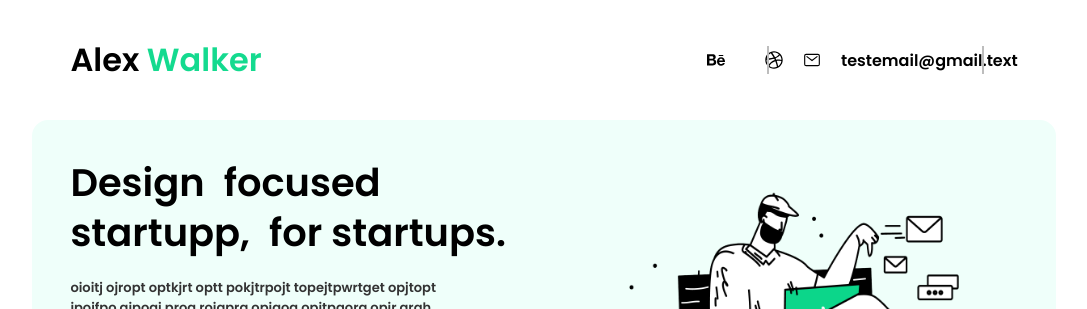
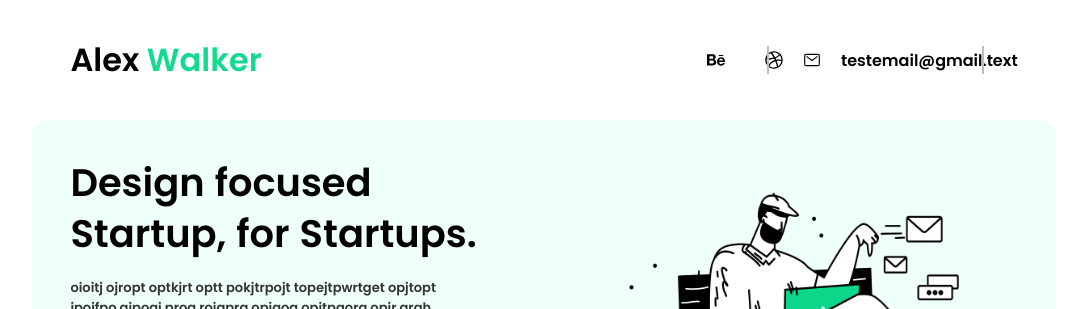
Before and after one commit to Zaker237/learn-framer-motion, a React (Create React App) app in the folder landing-animation/: page / in a window 1280 px wide. Shown: the top 309 px of the page, without its empty margins (96-1183 px from the left). Built offline with nearby package versions, Linux system fonts and the light colour scheme.

Commit message:
animate content and header div

```diff
--- a/landing-animation/src/App.js
+++ b/landing-animation/src/App.js
@@ -3,71 +3,253 @@ import { FaBehance, FaDribbble } from 'react-icons/fa';
 import { IoMailOutline, IoChevronForwardCircle, IoStar } from 'react-icons/io5';
 import { IconContext } from 'react-icons';
 import Card from './components/Card';
+import {motion} from 'framer-motion';
+
+let easeing = [0.6, -0.05, 0.01, 0.99];
+const stagger = {
+  animate: {
+    transition:{
+      delayChildren: 0.4,
+      staggerChildren: 0.2,
+      staggerDirection: 1
+    }
+  }
+};
+
+const fadeInUp = {
+  initial: {
+    y: -60,
+    opacity: 0,
+    transition: {
+      duration: 0.6,
+      ease: easeing
+    }
+  },
+  animate:{
+    y: 0,
+    opacity: 1,
+    transition: {
+      duration: 0.6,
+      delay: 0.5,
+      ease: easeing
+    }
+  }
+};
+
+const transition = {
+  duration: 1.4,
+  ease: [0.6, 0.01, -0.05, 0.9]
+};
+
+const firstName = {
+  initial: {
+    y: -20
+  },
+  animate: {
+    y: 0,
+    transition: {
+      delayChildren: 0.4,
+      staggerChildren: 0.04,
+      staggerDirection: -1
+    }
+  }
+};
+
+const secondName = {
+  initial: {
+    y: -20
+  },
+  animate: {
+    y: 1,
+    transition: {
+      delayChildren: 0.4,
+      staggerChilgren: 0.04,
+      staggerDirection: 1
+    }
+  }
+};
+
+const letter = {
+  initial: {
+    y: 400
+  },
+  animate: {
+    y: 0,
+    transition: {duration: 1, ...transition}
+  }
+};
+
+const btnGroup = {
+  initial: {
+    y: -60,
+    opacity: 0,
+    transition: {duration: 0.6, ease: easeing}
+  },
+  animate: {
+    y: 0,
+    opacity: 1,
+    animation: {
+      duration: 0.6,
+      ease: easeing
+    }
+  }
+};
+
+const star = {
+  initial: {
+    y: 60,
+    opacity: 0,
+    transition: {duration: 0.8, ease: easeing}
+  },
+  animate: {
+    y: 0,
+    opacity: 1,
+    animation: {
+      duration: 0.6,
+      ease: easeing
+    }
+  }
+};
+
+const header = {
+  initial: {
+    y: -60,
+    opacity: 0,
+    transition: {duration: 0.05, ease: easeing}
+  },
+  animate: {
+    y: 0,
+    opacity: 1,
+    animation: {
+      duration: 0.6,
+      ease: easeing
+    }
+  }
+};
+
 
 function App() {
   return (
-    <>
-      <header>
-        <div className='logo_wrapper'>
+    <motion.div initial='initial' animate='animate'>
+      <motion.header variants={stagger}>
+        <motion.div className='logo_wrapper' variants={header}>
           Alex <span> Walker</span>
-        </div>
-        <div className='menu_container'>
-          <span>
+        </motion.div>
+        <motion.div className='menu_container' variants={stagger}>
+          <motion.span variants={header}>
             <IconContext.Provider value={{color: '#000', size: '18px', className: 'icons_container'}}>
               <div className='icon'><FaBehance /></div>
               <div className='icon'><FaDribbble /></div>
             </IconContext.Provider>
-          </span>
-          <span>
+          </motion.span>
+          <motion.span variants={header}>
             <IconContext.Provider value={{color: '#000', size: '18px'}}>
               <div className='icon'><IoMailOutline /></div>
               testemail@gmail.text
             </IconContext.Provider>
-          </span>
-          <span className='menu'>
+          </motion.span>
+          <motion.span className='menu' variants={header}>
             <span></span>
             <span></span>
             <span></span>
-          </span>
-        </div>
-      </header>
+          </motion.span>
+        </motion.div>
+      </motion.header>
 
-      <div className='content_wrapper'>
+      <motion.div
+        className='content_wrapper'
+        initial={{opacity: 0, scale: 0}}
+        animate={{opacity: 1, scale: 1}}
+        transition={{duration: 0.3, ease: easeing}}
+      >
         <div className='left_content_wrapper'>
-          <h2>
-            <span>Design <span className='second'>focused</span></span>
-            <span>startupp, <span className='second'>for startups.</span></span>
-          </h2>
-          <p>oioitj ojropt optkjrt optt pokjtrpojt topejtpwrtget opjtopt <br /> jpojfpo gjpogj prog rojgprg opjgog opjtpgorg opjr grgh</p>
-          <div className='btn_group'>
-            <div className='btn btn_primary'>
+          <motion.h2>
+            <motion.span variants={firstName} initial='initial' animate='animate' className='first'>
+              <motion.span variants={letter}>D</motion.span>
+              <motion.span variants={letter}>e</motion.span>
+              <motion.span variants={letter}>s</motion.span>
+              <motion.span variants={letter}>i</motion.span>
+              <motion.span variants={letter}>g</motion.span>
+              <motion.span variants={letter}>n</motion.span>
+              <motion.span variants={letter} className='second'>f</motion.span>
+              <motion.span variants={letter}>o</motion.span>
+              <motion.span variants={letter}>c</motion.span>
+              <motion.span variants={letter}>u</motion.span>
+              <motion.span variants={letter}>s</motion.span>
+              <motion.span variants={letter}>e</motion.span>
+              <motion.span variants={letter}>d</motion.span>
+            </motion.span>
+            <motion.span variants={secondName} initial='initial' animate='animate' className='last'>
+              <motion.span variants={letter}>S</motion.span>
+              <motion.span variants={letter}>t</motion.span>
+              <motion.span variants={letter}>a</motion.span>
+              <motion.span variants={letter}>r</motion.span>
+              <motion.span variants={letter}>t</motion.span>
+              <motion.span variants={letter}>u</motion.span>
+              <motion.span variants={letter}>p,</motion.span>
+              <motion.span variants={letter} className='second'>f</motion.span>
+              <motion.span variants={letter}>o</motion.span>
+              <motion.span variants={letter}>r</motion.span>
+              <motion.span variants={letter} className='second'>S</motion.span>
+              <motion.span variants={letter}>t</motion.span>
+              <motion.span variants={letter}>a</motion.span>
+              <motion.span variants={letter}>r</motion.span>
+              <motion.span variants={letter}>t</motion.span>
+              <motion.span variants={letter}>u</motion.span>
+              <motion.span variants={letter}>p</motion.span>
+              <motion.span variants={letter}>s.</motion.span>
+            </motion.span>
+          </motion.h2>
+          <motion.p variants={fadeInUp}>
+            oioitj ojropt optkjrt optt pokjtrpojt topejtpwrtget opjtopt <br /> jpojfpo gjpogj prog rojgprg opjgog opjtpgorg opjr grgh
+          </motion.p>
+          <motion.div className='btn_group' variants={stagger}>
+            <motion.div
+              className='btn btn_primary'
+              variants={btnGroup}
+              whileHover={{scale: 1.05}}
+              whileTap={{scale: 0.95}}
+            >
               Hire Me
               <IconContext.Provider value={{color: '#14da8f', size: '25px'}}>
                 <IoChevronForwardCircle />
               </IconContext.Provider>
-            </div>
-            <div className='btn btn_secondary'>Live Chat</div>
-          </div>
-          <div className='review_container'>
-            <p className='total_review'>64+ Reviews</p>
+            </motion.div>
+            <motion.div
+              className='btn btn_secondary'
+              variants={btnGroup}
+              whileHover={{scale: 1.05}}
+              whileTap={{scale: 0.95}}
+            >
+              Live Chat
+            </motion.div>
+          </motion.div>
+          <motion.div className='review_container' variants={stagger}>
+            <motion.p className='total_review' variants={star}>64+ Reviews</motion.p>
             <IconContext.Provider value={{color: '#fff', size: '18px'}}>
-              <span><IoStar /></span>
-              <span><IoStar /></span>
-              <span><IoStar /></span>
-              <span><IoStar /></span>
-              <span><IoStar /></span>
+              <motion.span variants={star} whileHover={{scale: 1.2, rotate:180, borderRadius: '100%', cursor: 'pointer'}}><IoStar /></motion.span>
+              <motion.span variants={star} whileHover={{scale: 1.2, rotate:180, borderRadius: '100%', cursor: 'pointer'}}><IoStar /></motion.span>
+              <motion.span variants={star} whileHover={{scale: 1.2, rotate:180, borderRadius: '100%', cursor: 'pointer'}}><IoStar /></motion.span>
+              <motion.span variants={star} whileHover={{scale: 1.2, rotate:180, borderRadius: '100%', cursor: 'pointer'}}><IoStar /></motion.span>
+              <motion.span variants={star} whileHover={{scale: 1.2, rotate:180, borderRadius: '100%', cursor: 'pointer'}}><IoStar /></motion.span>
             </IconContext.Provider>
-            <p className='more_review'>More then 50+ peoples taking services</p>
-          </div>
+            <motion.p className='more_review' variants={star}>More then 50+ peoples taking services</motion.p>
+          </motion.div>
         </div>
 
-        <div className='right_content_wrapper'>
-          <img src={process.env.PUBLIC_URL + '/images/bg.png'} alt='bg'></img>
-        </div>
-      </div>
+        <motion.div className='right_content_wrapper'>
+          <motion.img
+            src={process.env.PUBLIC_URL + '/images/bg.png'}
+            alt='bg'
+            initial={{x: 200, opacity: 0}}
+            animate={{x:0, opacity: 1}}
+            transition={{duration: .5, delay: .8}}
+          />
+        </motion.div>
+      </motion.div>
 
       <Card />
-    </>
+    </motion.div>
   );
 }
 
```
